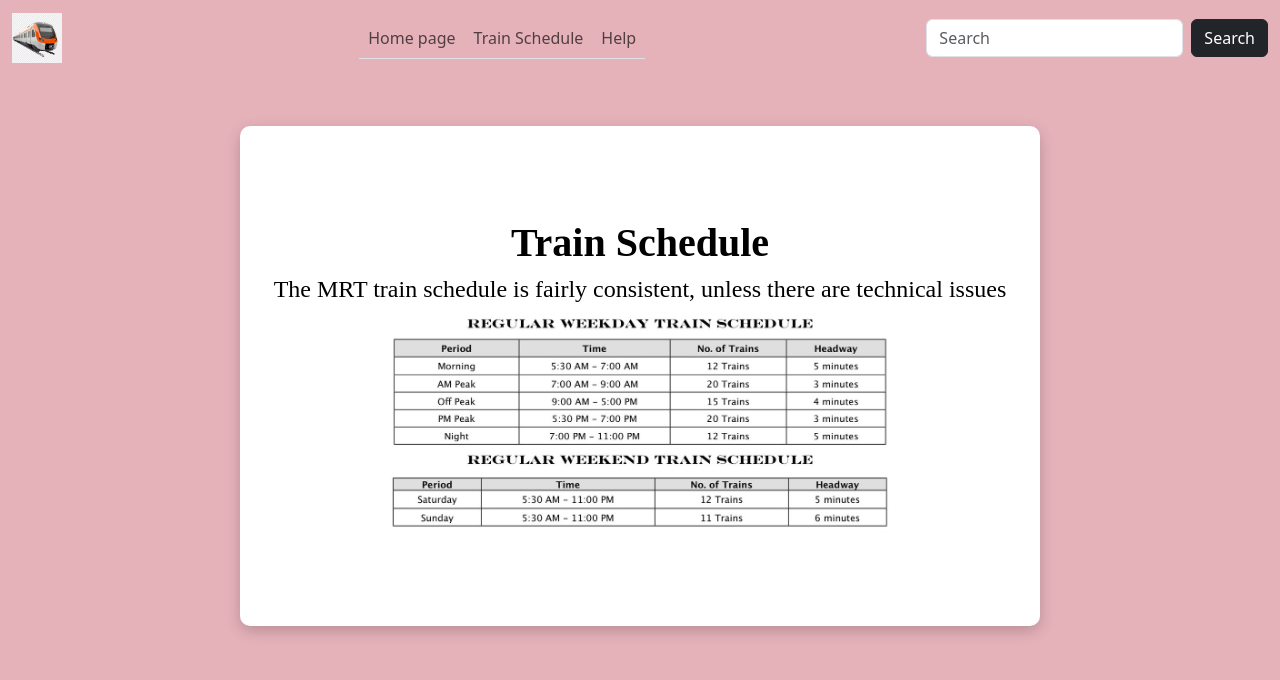
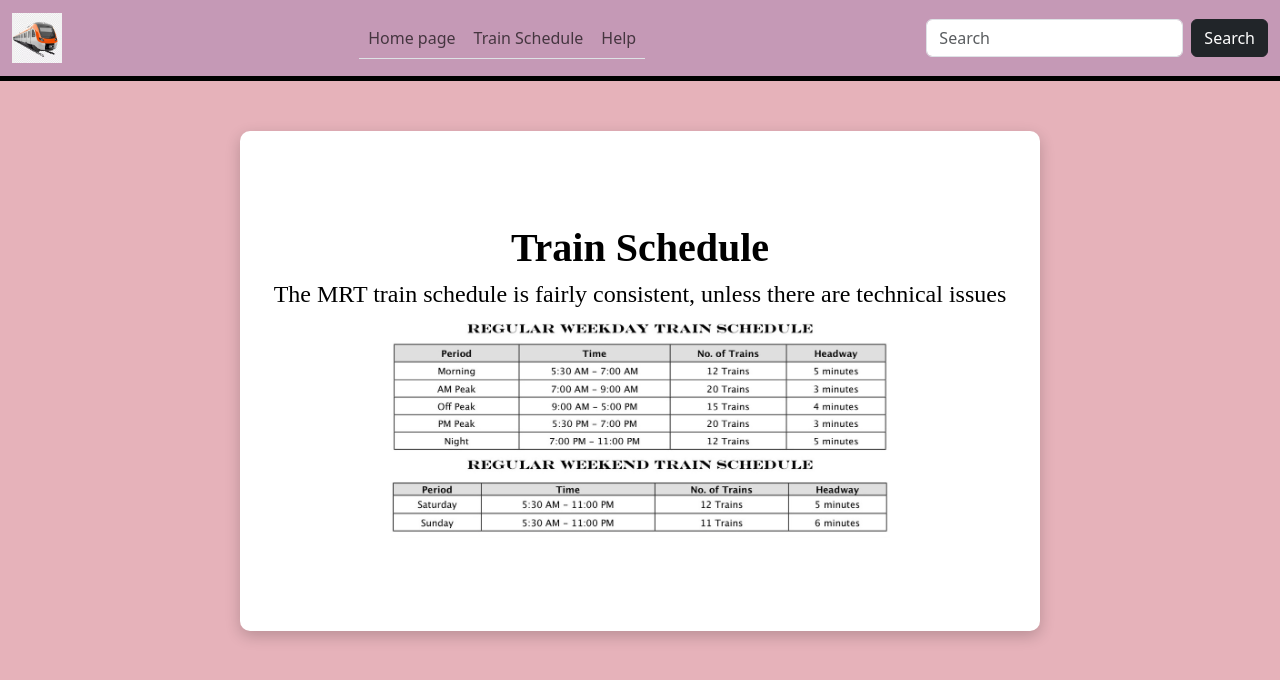
Before and after one commit to CRufo9T/Q3Train-Schedule, a plain HTML site: page index.html in a window 1280 px wide. Drawn offline with nearby package versions, Linux system fonts and the light colour scheme.

Commit message:
Update style.css

```diff
--- a/style.css
+++ b/style.css
@@ -2,11 +2,11 @@
 	width: 50px;
 }
 body{
-background-color:rgb(230, 178, 186);
-	}
+	background-color:rgb(230, 178, 186);
 }
 .navbar {
 	background-color: rgb(197, 153, 182);
+	border-bottom: black 5px solid;
 }
 .container{
 	padding: 15px;
```
